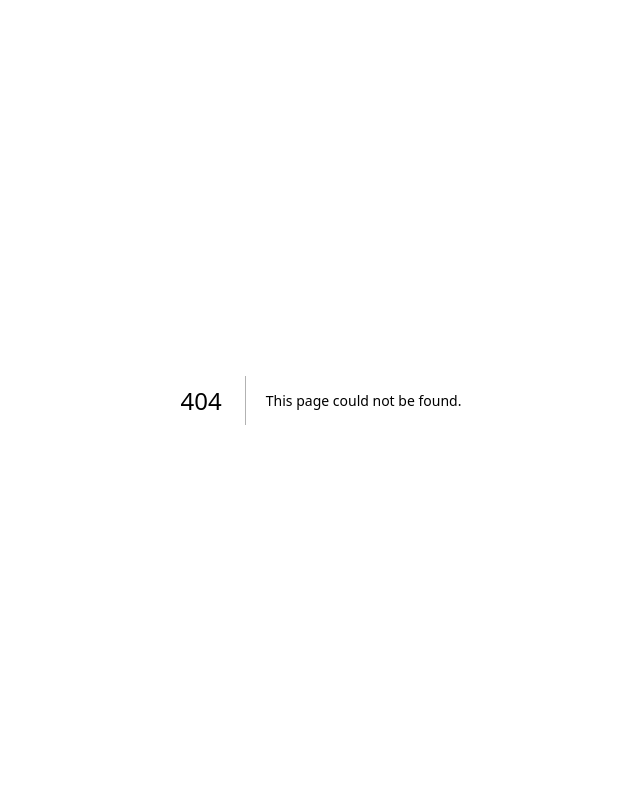
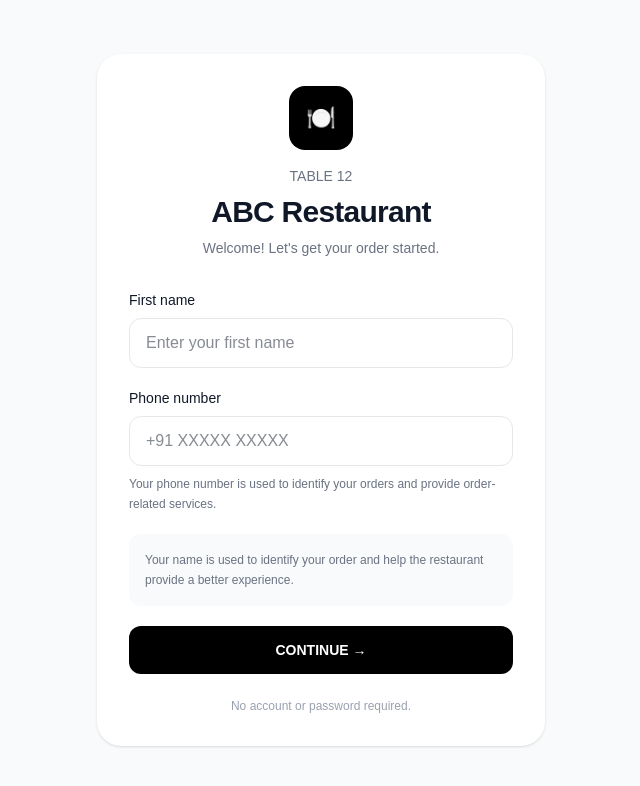
Before and after one commit to prabodhanayak09-dot/restaurant-platform, a Next.js app: page /customer in a window 1280 px wide. Before the commit this address had no page. Shown: the top 786 px of the page, without its empty margins (319-959 px from the left). Built offline with nearby package versions, Linux system fonts and the light colour scheme.

Commit message:
Add customer welcome screen

```diff
--- /dev/null
+++ b/src/app/customer/page.tsx
@@ -0,0 +1,112 @@
+"use client";
+
+import { useState } from "react";
+
+export default function CustomerWelcomePage() {
+  const [firstName, setFirstName] = useState("");
+  const [phone, setPhone] = useState("");
+
+  const handleContinue = () => {
+    if (!firstName.trim()) {
+      alert("Please enter your first name.");
+      return;
+    }
+
+    if (!phone.trim()) {
+      alert("Please enter your phone number.");
+      return;
+    }
+
+    alert(`Welcome, ${firstName.trim()}!`);
+  };
+
+  return (
+    <main className="min-h-screen bg-gray-50 px-4 py-8">
+      <div className="mx-auto flex min-h-[calc(100vh-4rem)] max-w-md items-center">
+        <div className="w-full rounded-3xl bg-white p-6 shadow-sm sm:p-8">
+          <div className="mb-8 text-center">
+            <div className="mx-auto mb-4 flex h-16 w-16 items-center justify-center rounded-2xl bg-black text-2xl text-white">
+              🍽️
+            </div>
+
+            <p className="mb-2 text-sm font-medium text-gray-500">
+              TABLE 12
+            </p>
+
+            <h1 className="text-3xl font-bold tracking-tight text-gray-900">
+              ABC Restaurant
+            </h1>
+
+            <p className="mt-2 text-sm text-gray-500">
+              Welcome! Let&apos;s get your order started.
+            </p>
+          </div>
+
+          <div className="space-y-5">
+            <div>
+              <label
+                htmlFor="firstName"
+                className="mb-2 block text-sm font-medium text-gray-900"
+              >
+                First name
+              </label>
+
+              <input
+                id="firstName"
+                type="text"
+                value={firstName}
+                onChange={(event) => setFirstName(event.target.value)}
+                placeholder="Enter your first name"
+                maxLength={50}
+                className="w-full rounded-xl border border-gray-200 px-4 py-3 text-gray-900 outline-none transition focus:border-black focus:ring-2 focus:ring-gray-200"
+              />
+            </div>
+
+            <div>
+              <label
+                htmlFor="phone"
+                className="mb-2 block text-sm font-medium text-gray-900"
+              >
+                Phone number
+              </label>
+
+              <input
+                id="phone"
+                type="tel"
+                value={phone}
+                onChange={(event) => setPhone(event.target.value)}
+                placeholder="+91 XXXXX XXXXX"
+                maxLength={20}
+                className="w-full rounded-xl border border-gray-200 px-4 py-3 text-gray-900 outline-none transition focus:border-black focus:ring-2 focus:ring-gray-200"
+              />
+
+              <p className="mt-2 text-xs leading-5 text-gray-500">
+                Your phone number is used to identify your orders and provide
+                order-related services.
+              </p>
+            </div>
+
+            <div className="rounded-xl bg-gray-50 p-4">
+              <p className="text-xs leading-5 text-gray-500">
+                Your name is used to identify your order and help the restaurant
+                provide a better experience.
+              </p>
+            </div>
+
+            <button
+              type="button"
+              onClick={handleContinue}
+              className="w-full rounded-xl bg-black px-4 py-3.5 text-sm font-semibold text-white transition hover:bg-gray-800 active:scale-[0.99]"
+            >
+              CONTINUE →
+            </button>
+          </div>
+
+          <p className="mt-6 text-center text-xs text-gray-400">
+            No account or password required.
+          </p>
+        </div>
+      </div>
+    </main>
+  );
+}
```
